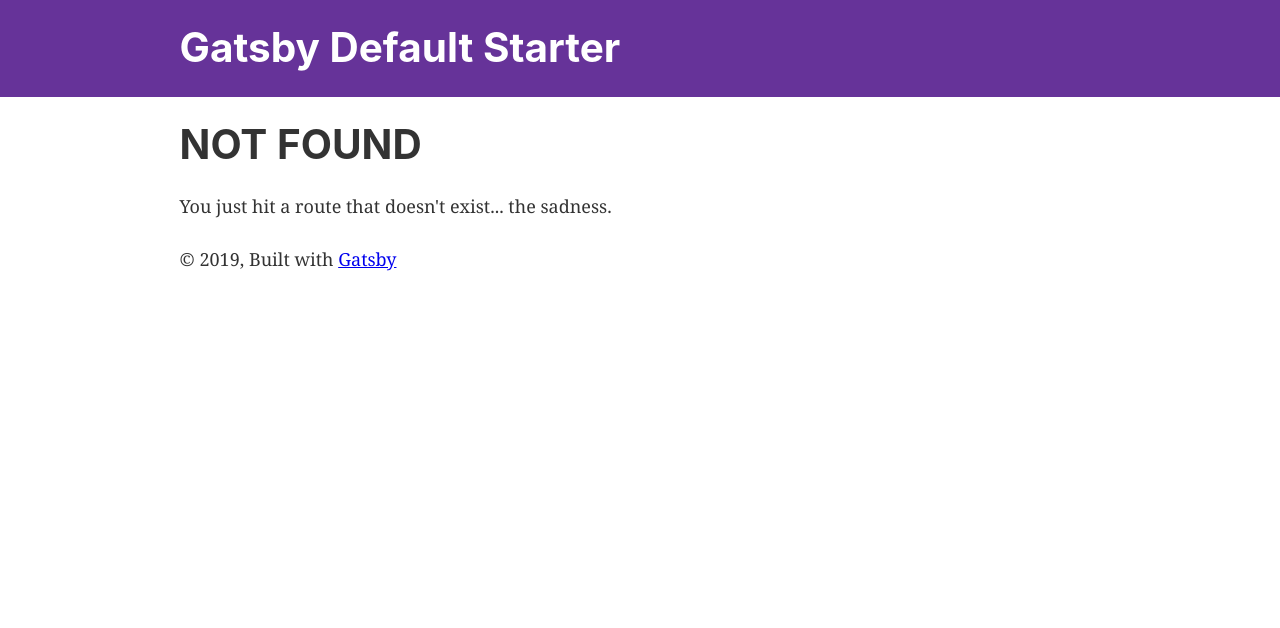
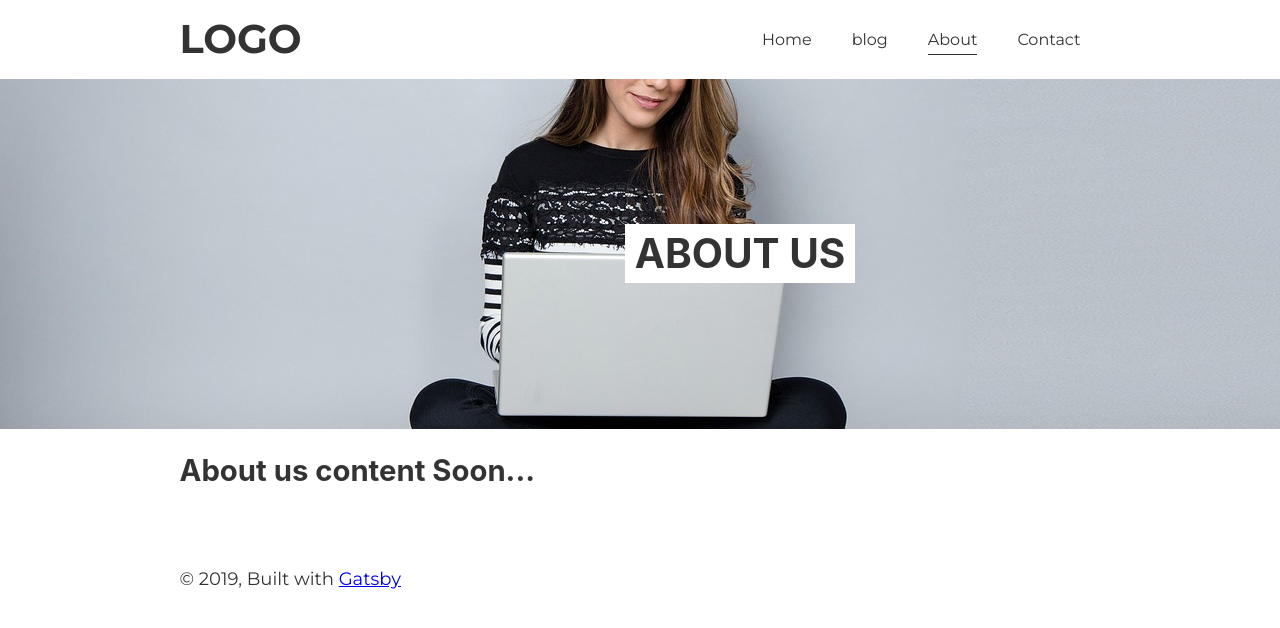
Before and after one commit to AsadPalasara/gatsby-beginner, a Gatsby site: page /about-us in a window 1280 px wide. Before the commit this address had no page. Built offline with nearby package versions, Linux system fonts and the light colour scheme; Gatsby itself is replaced by a stand-in of ours.

Commit message:
add Files

```diff
--- /dev/null
+++ b/src/components/banner.js
@@ -0,0 +1,15 @@
+import React from "react"
+import Image from "../components/image"
+import { StaticQuery, graphql } from "gatsby"
+
+const Banner = ({ children }) => (
+  <div className="banner">
+    <Image/>
+    <div className="wrapper">
+      <h1>{children}</h1>
+    </div>
+  </div>
+)
+
+
+export default Banner
--- /dev/null
+++ b/src/components/footer.js
@@ -0,0 +1,14 @@
+import React from "react"
+
+const Footer = ({ siteTitle }) => (
+	<footer>
+	    <div className="wrapper">
+            © {new Date().getFullYear()}, Built with
+	            {` `}
+	        <a href="https://www.gatsbyjs.org">Gatsby</a>
+	    </div>
+    </footer>
+)
+
+
+export default Footer
--- a/src/components/header.js
+++ b/src/components/header.js
@@ -3,32 +3,22 @@ import PropTypes from "prop-types"
 import React from "react"
 
 const Header = ({ siteTitle }) => (
-  <header
-    style={{
-      background: `rebeccapurple`,
-      marginBottom: `1.45rem`,
-    }}
-  >
-    <div
-      style={{
-        margin: `0 auto`,
-        maxWidth: 960,
-        padding: `1.45rem 1.0875rem`,
-      }}
-    >
-      <h1 style={{ margin: 0 }}>
-        <Link
-          to="/"
-          style={{
-            color: `white`,
-            textDecoration: `none`,
-          }}
-        >
-          {siteTitle}
-        </Link>
-      </h1>
+  <header>
+    <div className="wrapper">
+      <div className="logo">
+        <Link to="/"> LOGO </Link>
+      </div>
+      <ul className="nav" style={{ listStyle: `none`, float: `right`, margin: `0`, alignSelf:`center`}}>
+        <li><Link to="/" activeClassName="active">Home</Link></li>
+        <li><Link to="/blogs/" activeClassName="active">blog</Link></li>
+        <li><Link to="/about-us/" activeClassName="active">About</Link></li>
+        <li><Link to="/contact-us/" activeClassName="active">Contact</Link></li>
+      </ul>
     </div>
   </header>
+
+
+
 )
 
 Header.propTypes = {
--- a/src/components/layout.css
+++ b/src/components/layout.css
@@ -1,153 +1,149 @@
+@import url('https://fonts.googleapis.com/css?family=Montserrat:300,400,600,700');
 html {
   font-family: sans-serif;
   -ms-text-size-adjust: 100%;
   -webkit-text-size-adjust: 100%;
 }
+
 body {
   margin: 0;
   -webkit-font-smoothing: antialiased;
   -moz-osx-font-smoothing: grayscale;
 }
-article,
-aside,
-details,
-figcaption,
-figure,
-footer,
-header,
-main,
-menu,
-nav,
-section,
-summary {
+
+article, aside, details, figcaption, figure, footer, header, main, menu, nav, section, summary {
   display: block;
 }
-audio,
-canvas,
-progress,
-video {
+
+audio, canvas, progress, video {
   display: inline-block;
 }
+
 audio:not([controls]) {
   display: none;
   height: 0;
 }
+
 progress {
   vertical-align: baseline;
 }
-[hidden],
-template {
+
+[hidden], template {
   display: none;
 }
+
 a {
   background-color: transparent;
   -webkit-text-decoration-skip: objects;
 }
-a:active,
-a:hover {
+
+a:active, a:hover {
   outline-width: 0;
 }
+
 abbr[title] {
   border-bottom: none;
   text-decoration: underline;
   text-decoration: underline dotted;
 }
-b,
-strong {
+
+b, strong {
   font-weight: inherit;
   font-weight: bolder;
 }
+
 dfn {
   font-style: italic;
 }
+
 h1 {
   font-size: 2em;
   margin: 0.67em 0;
 }
+
 mark {
   background-color: #ff0;
   color: #000;
 }
+
 small {
   font-size: 80%;
 }
-sub,
-sup {
+
+sub, sup {
   font-size: 75%;
   line-height: 0;
   position: relative;
   vertical-align: baseline;
 }
+
 sub {
   bottom: -0.25em;
 }
+
 sup {
   top: -0.5em;
 }
+
 img {
   border-style: none;
 }
+
 svg:not(:root) {
   overflow: hidden;
 }
-code,
-kbd,
-pre,
-samp {
+
+code, kbd, pre, samp {
   font-family: monospace, monospace;
   font-size: 1em;
 }
+
 figure {
   margin: 1em 40px;
 }
+
 hr {
   box-sizing: content-box;
   height: 0;
   overflow: visible;
 }
-button,
-input,
-optgroup,
-select,
-textarea {
+
+button, input, optgroup, select, textarea {
   font: inherit;
   margin: 0;
 }
+
 optgroup {
   font-weight: 700;
 }
-button,
-input {
+
+button, input {
   overflow: visible;
 }
-button,
-select {
+
+button, select {
   text-transform: none;
 }
-[type="reset"],
-[type="submit"],
-button,
-html [type="button"] {
+
+[type="reset"], [type="submit"], button, html [type="button"] {
   -webkit-appearance: button;
 }
-[type="button"]::-moz-focus-inner,
-[type="reset"]::-moz-focus-inner,
-[type="submit"]::-moz-focus-inner,
-button::-moz-focus-inner {
+
+[type="button"]::-moz-focus-inner, [type="reset"]::-moz-focus-inner, [type="submit"]::-moz-focus-inner, button::-moz-focus-inner {
   border-style: none;
   padding: 0;
 }
-[type="button"]:-moz-focusring,
-[type="reset"]:-moz-focusring,
-[type="submit"]:-moz-focusring,
-button:-moz-focusring {
+
+[type="button"]:-moz-focusring, [type="reset"]:-moz-focusring, [type="submit"]:-moz-focusring, button:-moz-focusring {
   outline: 1px dotted ButtonText;
 }
+
 fieldset {
   border: 1px solid silver;
   margin: 0 2px;
   padding: 0.35em 0.625em 0.75em;
 }
+
 legend {
   box-sizing: border-box;
   color: inherit;
@@ -156,51 +152,59 @@ legend {
   padding: 0;
   white-space: normal;
 }
+
 textarea {
   overflow: auto;
 }
-[type="checkbox"],
-[type="radio"] {
+
+[type="checkbox"], [type="radio"] {
   box-sizing: border-box;
   padding: 0;
 }
-[type="number"]::-webkit-inner-spin-button,
-[type="number"]::-webkit-outer-spin-button {
+
+[type="number"]::-webkit-inner-spin-button, [type="number"]::-webkit-outer-spin-button {
   height: auto;
 }
+
 [type="search"] {
   -webkit-appearance: textfield;
   outline-offset: -2px;
 }
-[type="search"]::-webkit-search-cancel-button,
-[type="search"]::-webkit-search-decoration {
+
+[type="search"]::-webkit-search-cancel-button, [type="search"]::-webkit-search-decoration {
   -webkit-appearance: none;
 }
+
 ::-webkit-input-placeholder {
   color: inherit;
   opacity: 0.54;
 }
+
 ::-webkit-file-upload-button {
   -webkit-appearance: button;
   font: inherit;
 }
+
 html {
   font: 112.5%/1.45em georgia, serif;
   box-sizing: border-box;
   overflow-y: scroll;
 }
+
 * {
   box-sizing: inherit;
 }
+
 *:before {
   box-sizing: inherit;
 }
+
 *:after {
   box-sizing: inherit;
 }
+
 body {
   color: hsla(0, 0%, 0%, 0.8);
-  font-family: georgia, serif;
   font-weight: normal;
   word-wrap: break-word;
   font-kerning: normal;
@@ -208,7 +212,9 @@ body {
   -ms-font-feature-settings: "kern", "liga", "clig", "calt";
   -webkit-font-feature-settings: "kern", "liga", "clig", "calt";
   font-feature-settings: "kern", "liga", "clig", "calt";
+  font-family: 'Montserrat', sans-serif;
 }
+
 img {
   max-width: 100%;
   margin-left: 0;
@@ -220,6 +226,7 @@ img {
   padding-top: 0;
   margin-bottom: 1.45rem;
 }
+
 h1 {
   margin-left: 0;
   margin-right: 0;
@@ -230,13 +237,13 @@ h1 {
   padding-top: 0;
   margin-bottom: 1.45rem;
   color: inherit;
-  font-family: -apple-system, BlinkMacSystemFont, Segoe UI, Roboto, Oxygen,
-    Ubuntu, Cantarell, Fira Sans, Droid Sans, Helvetica Neue, sans-serif;
+  font-family: -apple-system, BlinkMacSystemFont, Segoe UI, Roboto, Oxygen, Ubuntu, Cantarell, Fira Sans, Droid Sans, Helvetica Neue, sans-serif;
   font-weight: bold;
   text-rendering: optimizeLegibility;
   font-size: 2.25rem;
   line-height: 1.1;
 }
+
 h2 {
   margin-left: 0;
   margin-right: 0;
@@ -247,13 +254,13 @@ h2 {
   padding-top: 0;
   margin-bottom: 1.45rem;
   color: inherit;
-  font-family: -apple-system, BlinkMacSystemFont, Segoe UI, Roboto, Oxygen,
-    Ubuntu, Cantarell, Fira Sans, Droid Sans, Helvetica Neue, sans-serif;
+  font-family: -apple-system, BlinkMacSystemFont, Segoe UI, Roboto, Oxygen, Ubuntu, Cantarell, Fira Sans, Droid Sans, Helvetica Neue, sans-serif;
   font-weight: bold;
   text-rendering: optimizeLegibility;
   font-size: 1.62671rem;
   line-height: 1.1;
 }
+
 h3 {
   margin-left: 0;
   margin-right: 0;
@@ -264,13 +271,13 @@ h3 {
   padding-top: 0;
   margin-bottom: 1.45rem;
   color: inherit;
-  font-family: -apple-system, BlinkMacSystemFont, Segoe UI, Roboto, Oxygen,
-    Ubuntu, Cantarell, Fira Sans, Droid Sans, Helvetica Neue, sans-serif;
+  font-family: -apple-system, BlinkMacSystemFont, Segoe UI, Roboto, Oxygen, Ubuntu, Cantarell, Fira Sans, Droid Sans, Helvetica Neue, sans-serif;
   font-weight: bold;
   text-rendering: optimizeLegibility;
   font-size: 1.38316rem;
   line-height: 1.1;
 }
+
 h4 {
   margin-left: 0;
   margin-right: 0;
@@ -281,13 +288,13 @@ h4 {
   padding-top: 0;
   margin-bottom: 1.45rem;
   color: inherit;
-  font-family: -apple-system, BlinkMacSystemFont, Segoe UI, Roboto, Oxygen,
-    Ubuntu, Cantarell, Fira Sans, Droid Sans, Helvetica Neue, sans-serif;
+  font-family: -apple-system, BlinkMacSystemFont, Segoe UI, Roboto, Oxygen, Ubuntu, Cantarell, Fira Sans, Droid Sans, Helvetica Neue, sans-serif;
   font-weight: bold;
   text-rendering: optimizeLegibility;
   font-size: 1rem;
   line-height: 1.1;
 }
+
 h5 {
   margin-left: 0;
   margin-right: 0;
@@ -298,13 +305,13 @@ h5 {
   padding-top: 0;
   margin-bottom: 1.45rem;
   color: inherit;
-  font-family: -apple-system, BlinkMacSystemFont, Segoe UI, Roboto, Oxygen,
-    Ubuntu, Cantarell, Fira Sans, Droid Sans, Helvetica Neue, sans-serif;
+  font-family: -apple-system, BlinkMacSystemFont, Segoe UI, Roboto, Oxygen, Ubuntu, Cantarell, Fira Sans, Droid Sans, Helvetica Neue, sans-serif;
   font-weight: bold;
   text-rendering: optimizeLegibility;
   font-size: 0.85028rem;
   line-height: 1.1;
 }
+
 h6 {
   margin-left: 0;
   margin-right: 0;
@@ -315,13 +322,13 @@ h6 {
   padding-top: 0;
   margin-bottom: 1.45rem;
   color: inherit;
-  font-family: -apple-system, BlinkMacSystemFont, Segoe UI, Roboto, Oxygen,
-    Ubuntu, Cantarell, Fira Sans, Droid Sans, Helvetica Neue, sans-serif;
+  font-family: -apple-system, BlinkMacSystemFont, Segoe UI, Roboto, Oxygen, Ubuntu, Cantarell, Fira Sans, Droid Sans, Helvetica Neue, sans-serif;
   font-weight: bold;
   text-rendering: optimizeLegibility;
   font-size: 0.78405rem;
   line-height: 1.1;
 }
+
 hgroup {
   margin-left: 0;
   margin-right: 0;
@@ -332,6 +339,7 @@ hgroup {
   padding-top: 0;
   margin-bottom: 1.45rem;
 }
+
 ul {
   margin-left: 1.45rem;
   margin-right: 0;
@@ -344,6 +352,7 @@ ul {
   list-style-position: outside;
   list-style-image: none;
 }
+
 ol {
   margin-left: 1.45rem;
   margin-right: 0;
@@ -356,6 +365,7 @@ ol {
   list-style-position: outside;
   list-style-image: none;
 }
+
 dl {
   margin-left: 0;
   margin-right: 0;
@@ -366,6 +376,7 @@ dl {
   padding-top: 0;
   margin-bottom: 1.45rem;
 }
+
 dd {
   margin-left: 0;
   margin-right: 0;
@@ -376,6 +387,7 @@ dd {
   padding-top: 0;
   margin-bottom: 1.45rem;
 }
+
 p {
   margin-left: 0;
   margin-right: 0;
@@ -386,6 +398,7 @@ p {
   padding-top: 0;
   margin-bottom: 1.45rem;
 }
+
 figure {
   margin-left: 0;
   margin-right: 0;
@@ -396,6 +409,7 @@ figure {
   padding-top: 0;
   margin-bottom: 1.45rem;
 }
+
 pre {
   margin-left: 0;
   margin-right: 0;
@@ -409,6 +423,7 @@ pre {
   word-wrap: normal;
   padding: 1.45rem;
 }
+
 table {
   margin-left: 0;
   margin-right: 0;
@@ -423,6 +438,7 @@ table {
   border-collapse: collapse;
   width: 100%;
 }
+
 fieldset {
   margin-left: 0;
   margin-right: 0;
@@ -433,6 +449,7 @@ fieldset {
   padding-top: 0;
   margin-bottom: 1.45rem;
 }
+
 blockquote {
   margin-left: 1.45rem;
   margin-right: 1.45rem;
@@ -443,6 +460,7 @@ blockquote {
   padding-top: 0;
   margin-bottom: 1.45rem;
 }
+
 form {
   margin-left: 0;
   margin-right: 0;
@@ -453,6 +471,7 @@ form {
   padding-top: 0;
   margin-bottom: 1.45rem;
 }
+
 noscript {
   margin-left: 0;
   margin-right: 0;
@@ -463,6 +482,7 @@ noscript {
   padding-top: 0;
   margin-bottom: 1.45rem;
 }
+
 iframe {
   margin-left: 0;
   margin-right: 0;
@@ -473,6 +493,7 @@ iframe {
   padding-top: 0;
   margin-bottom: 1.45rem;
 }
+
 hr {
   margin-left: 0;
   margin-right: 0;
@@ -486,6 +507,7 @@ hr {
   border: none;
   height: 1px;
 }
+
 address {
   margin-left: 0;
   margin-right: 0;
@@ -496,79 +518,99 @@ address {
   padding-top: 0;
   margin-bottom: 1.45rem;
 }
+
 b {
   font-weight: bold;
 }
+
 strong {
   font-weight: bold;
 }
+
 dt {
   font-weight: bold;
 }
+
 th {
   font-weight: bold;
 }
+
 li {
   margin-bottom: calc(1.45rem / 2);
 }
+
 ol li {
   padding-left: 0;
 }
+
 ul li {
   padding-left: 0;
 }
-li > ol {
+
+li>ol {
   margin-left: 1.45rem;
   margin-bottom: calc(1.45rem / 2);
   margin-top: calc(1.45rem / 2);
 }
-li > ul {
+
+li>ul {
   margin-left: 1.45rem;
   margin-bottom: calc(1.45rem / 2);
   margin-top: calc(1.45rem / 2);
 }
+
 blockquote *:last-child {
   margin-bottom: 0;
 }
+
 li *:last-child {
   margin-bottom: 0;
 }
+
 p *:last-child {
   margin-bottom: 0;
 }
-li > p {
+
+li>p {
   margin-bottom: calc(1.45rem / 2);
 }
+
 code {
   font-size: 0.85rem;
   line-height: 1.45rem;
 }
+
 kbd {
   font-size: 0.85rem;
   line-height: 1.45rem;
 }
+
 samp {
   font-size: 0.85rem;
   line-height: 1.45rem;
 }
+
 abbr {
   border-bottom: 1px dotted hsla(0, 0%, 0%, 0.5);
   cursor: help;
 }
+
 acronym {
   border-bottom: 1px dotted hsla(0, 0%, 0%, 0.5);
   cursor: help;
 }
+
 abbr[title] {
   border-bottom: 1px dotted hsla(0, 0%, 0%, 0.5);
   cursor: help;
   text-decoration: none;
 }
+
 thead {
   text-align: left;
 }
-td,
-th {
+
+td, th {
   text-align: left;
   border-bottom: 1px solid hsla(0, 0%, 0%, 0.12);
   font-feature-settings: "tnum";
@@ -580,42 +622,121 @@ th {
   padding-top: 0.725rem;
   padding-bottom: calc(0.725rem - 1px);
 }
-th:first-child,
-td:first-child {
+
+th:first-child, td:first-child {
   padding-left: 0;
 }
-th:last-child,
-td:last-child {
+
+th:last-child, td:last-child {
   padding-right: 0;
 }
-tt,
-code {
+
+tt, code {
   background-color: hsla(0, 0%, 0%, 0.04);
   border-radius: 3px;
-  font-family: "SFMono-Regular", Consolas, "Roboto Mono", "Droid Sans Mono",
-    "Liberation Mono", Menlo, Courier, monospace;
+  font-family: "SFMono-Regular", Consolas, "Roboto Mono", "Droid Sans Mono", "Liberation Mono", Menlo, Courier, monospace;
   padding: 0;
   padding-top: 0.2em;
   padding-bottom: 0.2em;
 }
+
 pre code {
   background: none;
   line-height: 1.42;
 }
-code:before,
-code:after,
-tt:before,
-tt:after {
+
+code:before, code:after, tt:before, tt:after {
   letter-spacing: -0.2em;
   content: " ";
 }
-pre code:before,
-pre code:after,
-pre tt:before,
-pre tt:after {
+
+pre code:before, pre code:after, pre tt:before, pre tt:after {
   content: "";
 }
-@media only screen and (max-width: 480px) {
+
+.nav li {
+  float: left;
+  margin-bottom: 0;
+}
+
+.nav a {
+  color: #333;
+  margin: 0 20px;
+  text-decoration: none;
+  font-size: 16px;
+  padding-bottom: 6px;
+  position: relative;
+}
+
+.nav a:after {
+  content: "";
+  width: 0;
+  height: 1px;
+  background: #333;
+  position: absolute;
+  bottom: 0;
+  left: 0;
+  transition: ease-out 0.2s;
+}
+
+.nav a:hover:after, .nav a.active:after {
+  right: 0;
+  width: 100%;
+  transition: ease-in 0.4s;
+}
+
+.logo {
+  margin: 0px;
+  font-size: 40px;
+  flex: 1 1 0%;
+}
+
+header {
+  background: transparent;
+}
+
+.logo a {
+  color: #333;
+  text-decoration: none;
+  font-weight: 700;
+}
+.banner {
+  background: url('../images/4.jpg')center left;
+  height: 350px;
+  background-size: ;
+  text-align: center;
+  display: flex;
+  justify-content: center
+}
+
+.banner .wrapper {
+  align-self: center;
+}
+
+.banner h1 {
+  text-transform: uppercase;
+  color: #fff;
+  margin-left: 200px;
+  margin-bottom: 0;
+}
+
+.banner h1 span {
+  background: #fff;
+  padding: 5px 10px;
+  color: #333;
+}
+
+header .wrapper {
+  display: flex;
+}
+
+.wrapper {
+  margin: 0px auto;
+  max-width: 960px;
+  padding: 1.45rem 1.0875rem;
+}
+
+@media only screen and (max-width:480px) {
   html {
     font-size: 100%;
   }
--- a/src/components/layout.js
+++ b/src/components/layout.js
@@ -1,23 +1,20 @@
-/**
- * Layout component that queries for data
- * with Gatsby's StaticQuery component
- *
- * See: https://www.gatsbyjs.org/docs/static-query/
- */
-
 import React from "react"
 import PropTypes from "prop-types"
 import { StaticQuery, graphql } from "gatsby"
 
 import Header from "./header"
+import Footer from "./footer"
 import "./layout.css"
+
+
+
 
 const Layout = ({ children }) => (
   <StaticQuery
     query={graphql`
       query SiteTitleQuery {
         site {
-          siteMetadata {
+          siteMetadata  {
             title
           }
         }
@@ -26,21 +23,10 @@ const Layout = ({ children }) => (
     render={data => (
       <>
         <Header siteTitle={data.site.siteMetadata.title} />
-        <div
-          style={{
-            margin: `0 auto`,
-            maxWidth: 960,
-            padding: `0px 1.0875rem 1.45rem`,
-            paddingTop: 0,
-          }}
-        >
-          <main>{children}</main>
-          <footer>
-            © {new Date().getFullYear()}, Built with
-            {` `}
-            <a href="https://www.gatsbyjs.org">Gatsby</a>
-          </footer>
-        </div>
+        <main>
+          {children}
+        </main>
+        <Footer/>
       </>
     )}
   />
--- /dev/null
+++ b/src/pages/about-us.js
@@ -0,0 +1,18 @@
+import React from "react"
+import { Link } from "gatsby"
+
+import Layout from "../components/layout"
+import SEO from "../components/seo"
+import Banner from "../components/banner"
+
+const aboutus = () => (
+  <Layout>
+    <SEO title="About us" />
+    <Banner><span>About us</span></Banner>
+    <div className="wrapper">
+      <h2>About us content Soon...</h2>
+    </div>
+  </Layout>
+)
+
+export default aboutus
```
Also changed, not shown: package.json (+9 -7 lines), src/pages/blogs.js (added, +23 -0 lines), src/pages/contact-us.js (added, +19 -0 lines), src/pages/index.js (+8 -9 lines), src/images/1.jpg (added), src/images/2.jpg (added), src/images/3.jpg (added), src/images/4.jpg (added), src/images/5.jpg (added), src/images/6.jpg (added), src/images/header.jpg (added), 1 other file.
